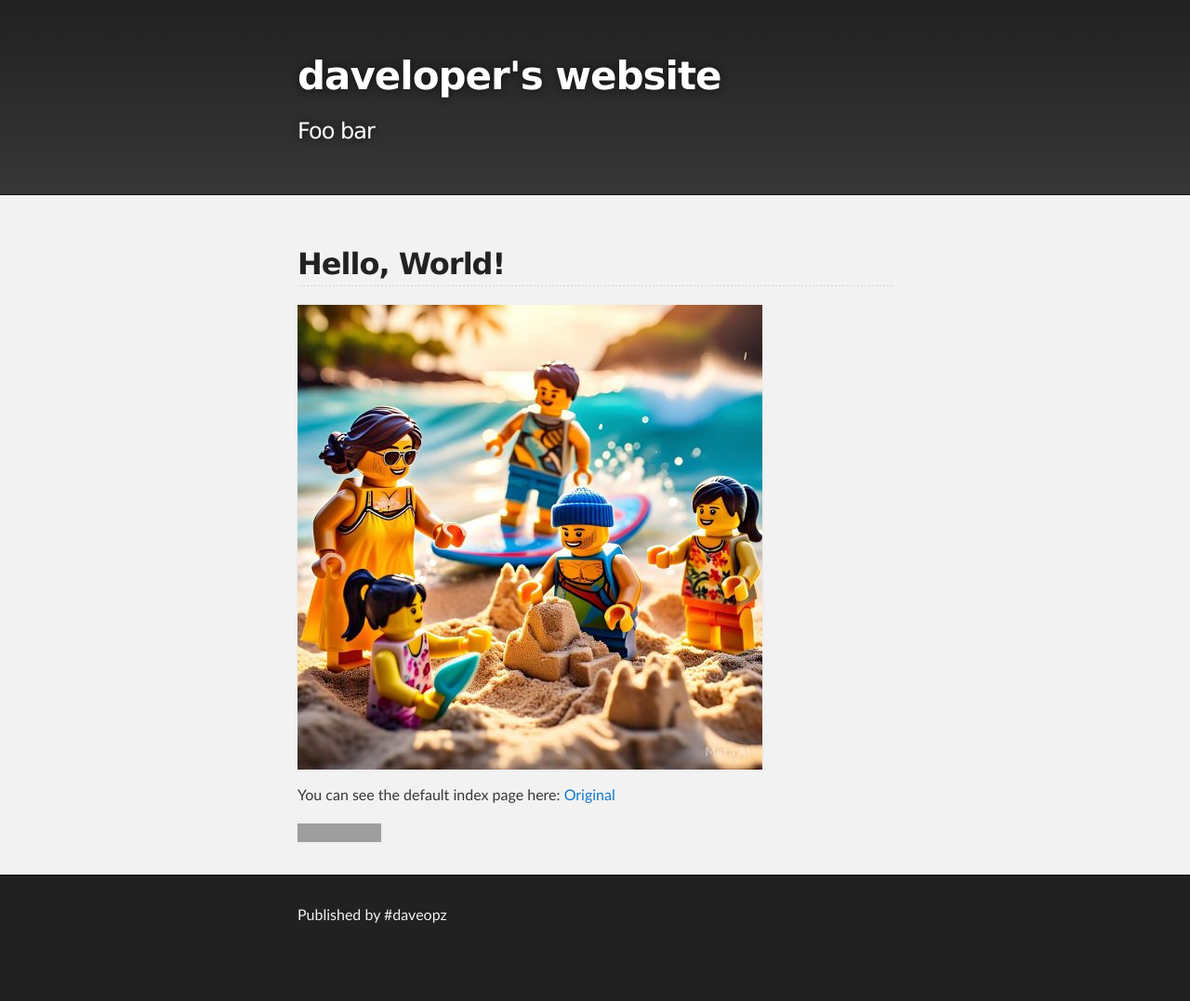
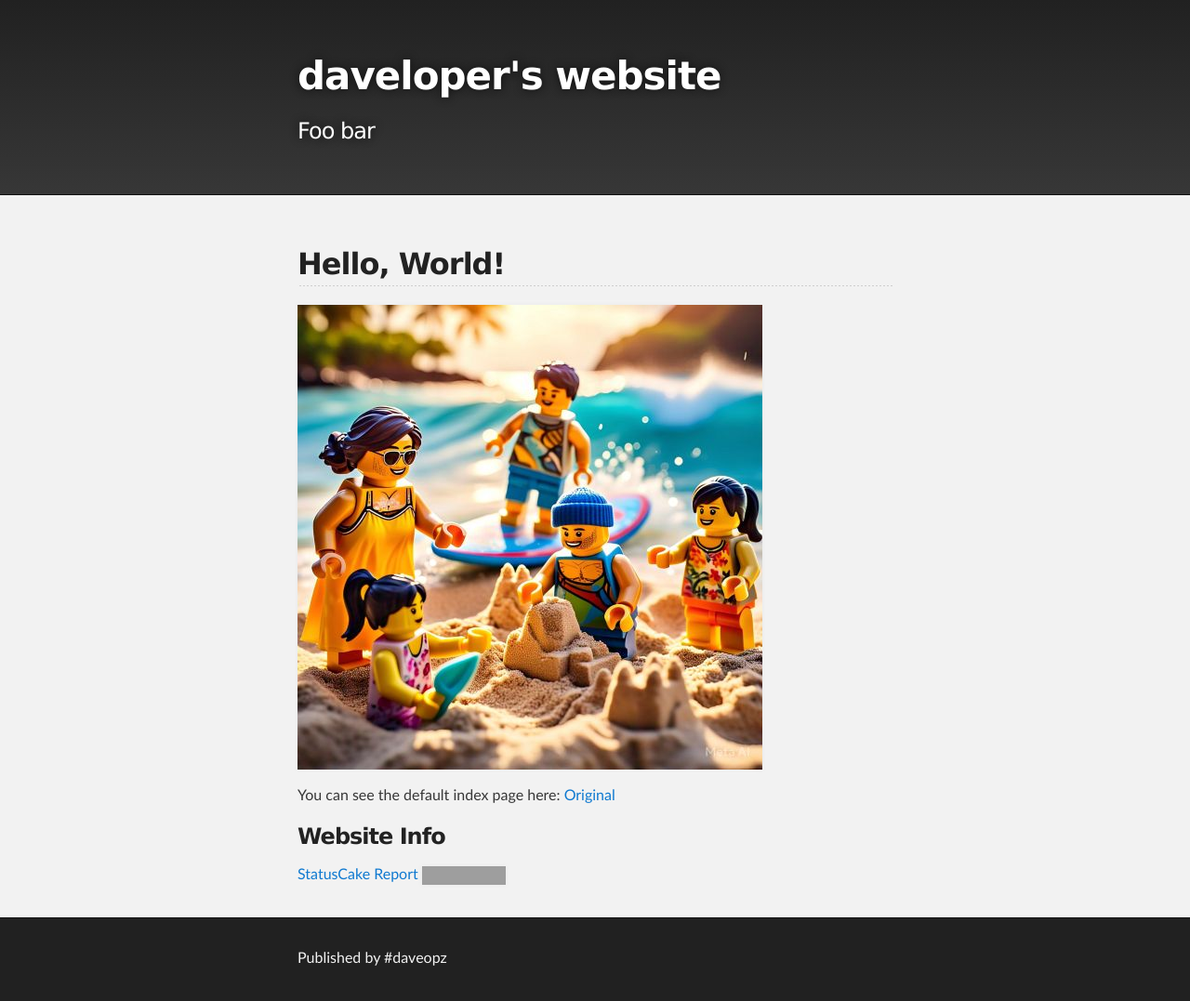
Before and after one commit to baron-david/daveloper_Jekyll, a Jekyll site: the page built from index.md, in a window 1280 px wide. Shown: the whole page at 93% size. Built offline with Jekyll 4.4.1, drawn with Linux system fonts in a browser that asks for light colours; our own code applies the rules of GitHub Pages for plain Markdown files; before the commit the page ends 1031 px from its top, so only the background shows below that; grey boxes are pictures that could not be loaded.

Commit message:
add statuscake report

```diff
--- a/index.md
+++ b/index.md
@@ -14,4 +14,7 @@ layout: default
 
 You can see the default index page here: [Original](original)
 
+### Website Info
+
+[StatusCake Report](https://status.daveloper.com/)
 [![Netlify Status](https://api.netlify.com/api/v1/badges/4e7af8a8-cf78-4669-a0ab-f8b4c570b813/deploy-status)](https://app.netlify.com/sites/gifted-kepler-60c4b4/deploys)
```
